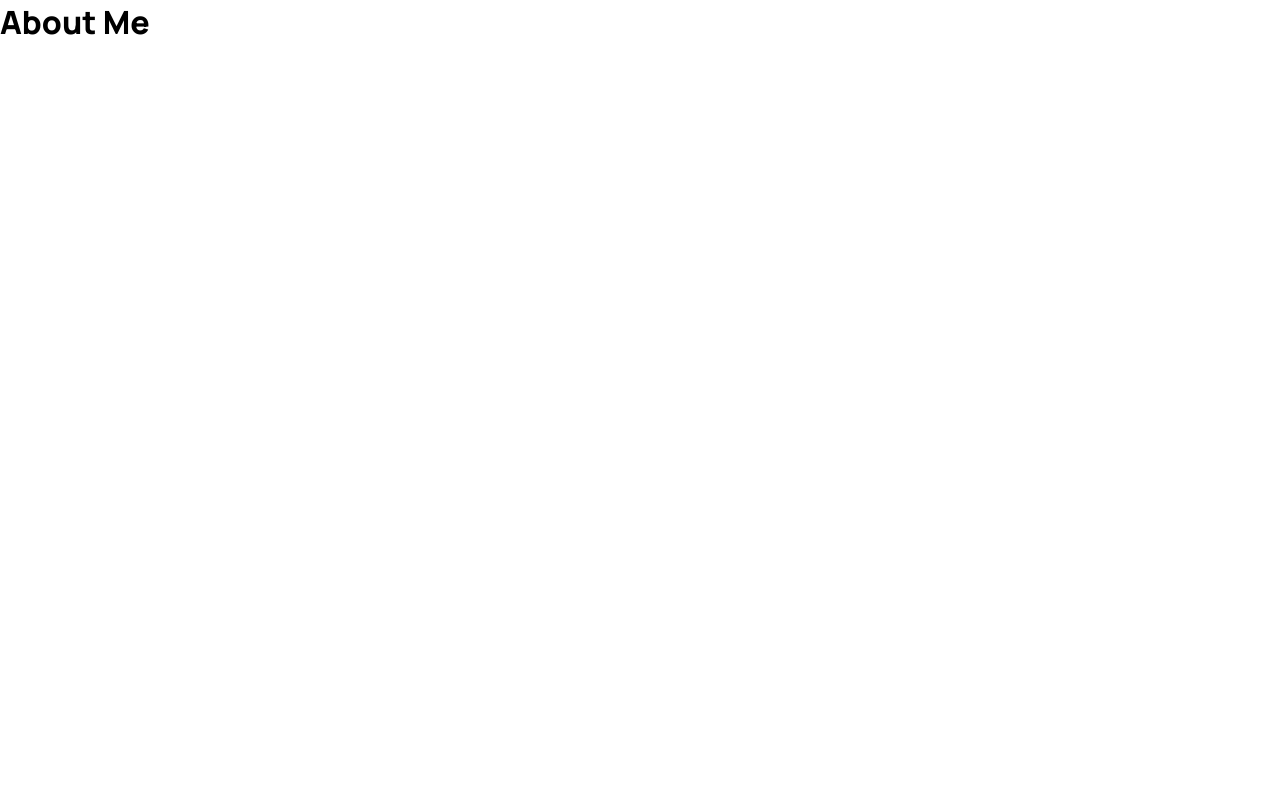
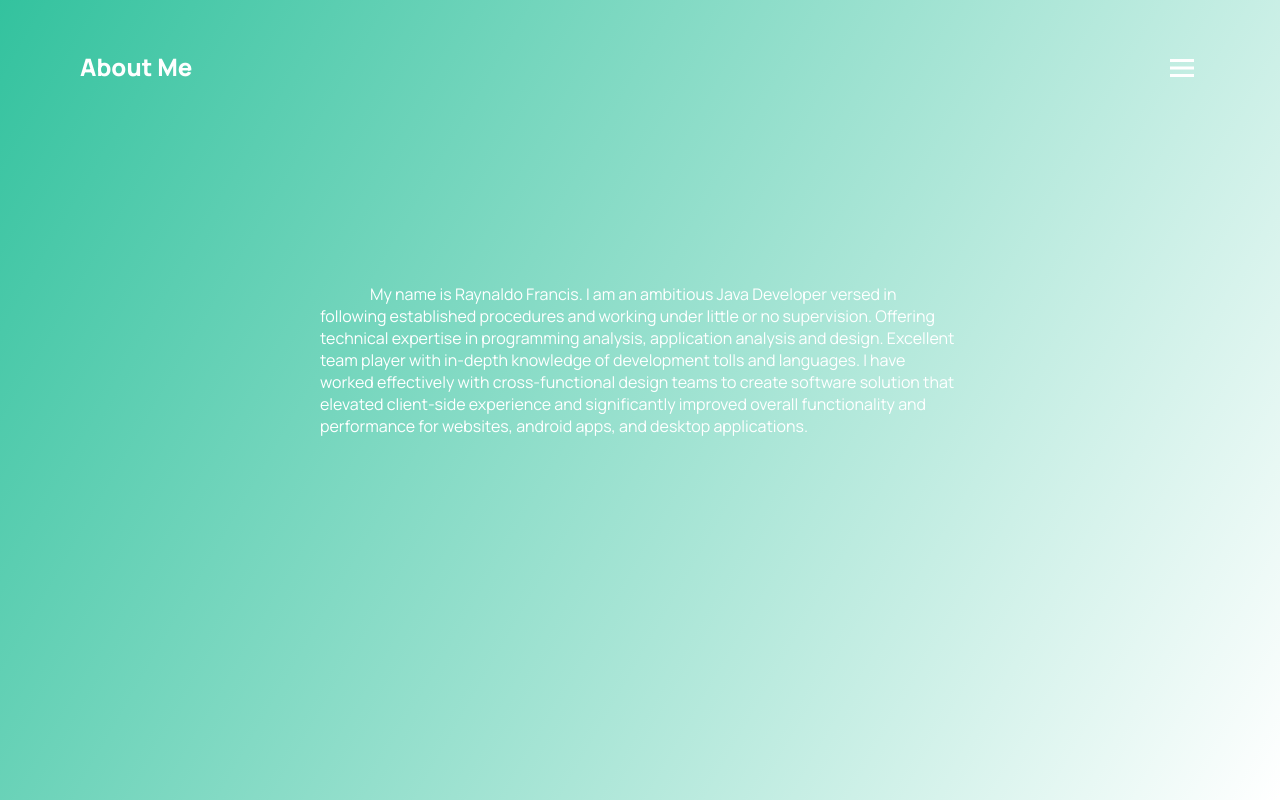
Before and after one commit to Raboogie/raynaldo.github.io, a React (Create React App) app: page /about-me in a window 1280 px wide. Built offline with nearby package versions, Linux system fonts and the light colour scheme.

Commit message:
Updated about me page

```diff
--- a/src/index.css
+++ b/src/index.css
@@ -172,6 +172,26 @@ a {
   font-size: 15px;
 }
 
+/* About Me */
+.aboutMe {
+  background-image: var(--background-image);
+  height: 100vh;
+}
+
+.aboutMe h1 {
+  padding: 50px 80px;
+  color: #fff;
+}
+
+.aboutMe p {
+  margin-left: auto;
+  margin-right: auto;
+  margin-top: 150px;
+  width: 40em;
+  text-indent: 50px;
+  color: #fff;
+}
+
 /* Contacts */
 .contacts {
   background-image: var(--background-image);
--- a/src/pages/AboutMe.js
+++ b/src/pages/AboutMe.js
@@ -1,7 +1,16 @@
 const AboutMe = () => {
  return (
   <>
-   <h1>About Me</h1>
+   <section className="aboutMe">
+    <h1>About Me</h1>
+    <p>My name is Raynaldo Francis. I am an ambitious Java Developer versed in following established procedures
+    and working under little or no supervision. Offering technical expertise in programming analysis, application
+    analysis and design. Excellent team player with in-depth knowledge of development tolls and languages. I have
+    worked effectively with cross-functional design teams to create software solution that elevated client-side
+    experience and significantly improved overall functionality and performance for websites, android apps, and
+    desktop applications.</p>
+   </section>
+
   </>
  )
 }
```
